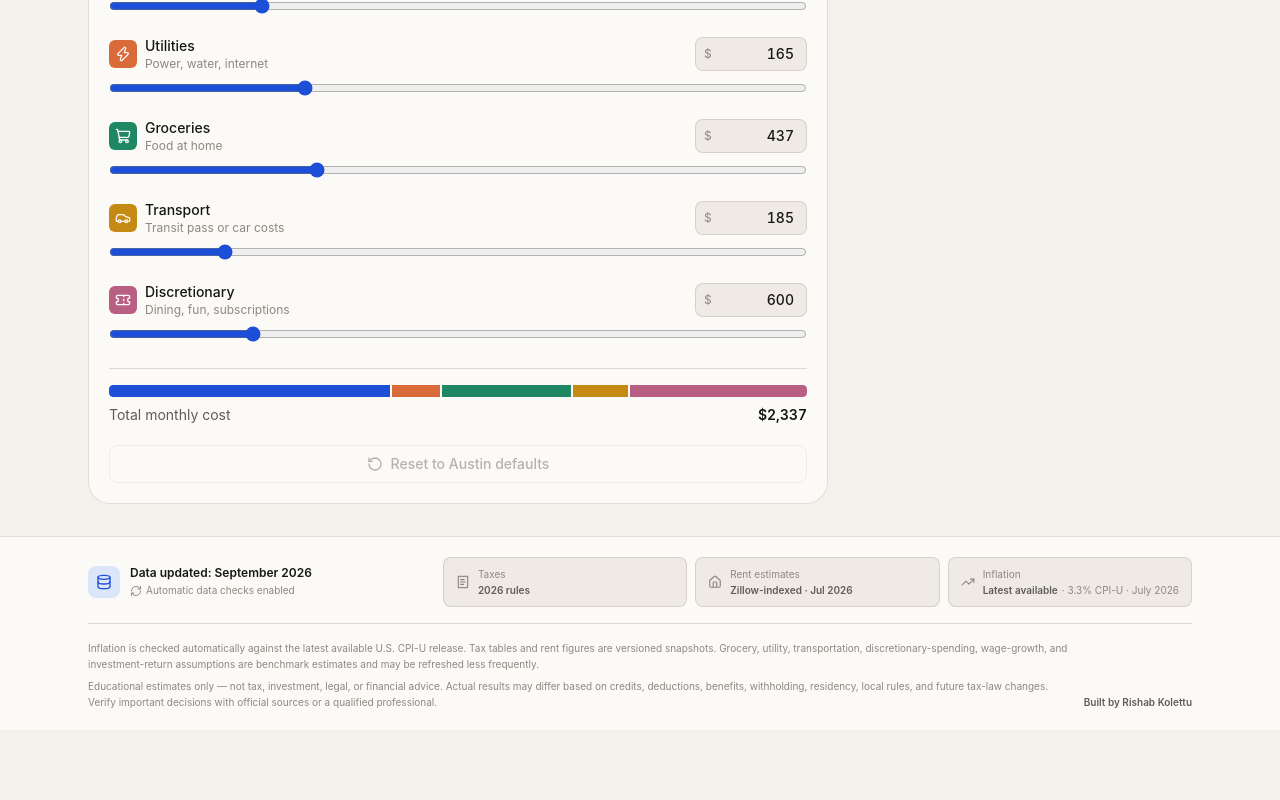
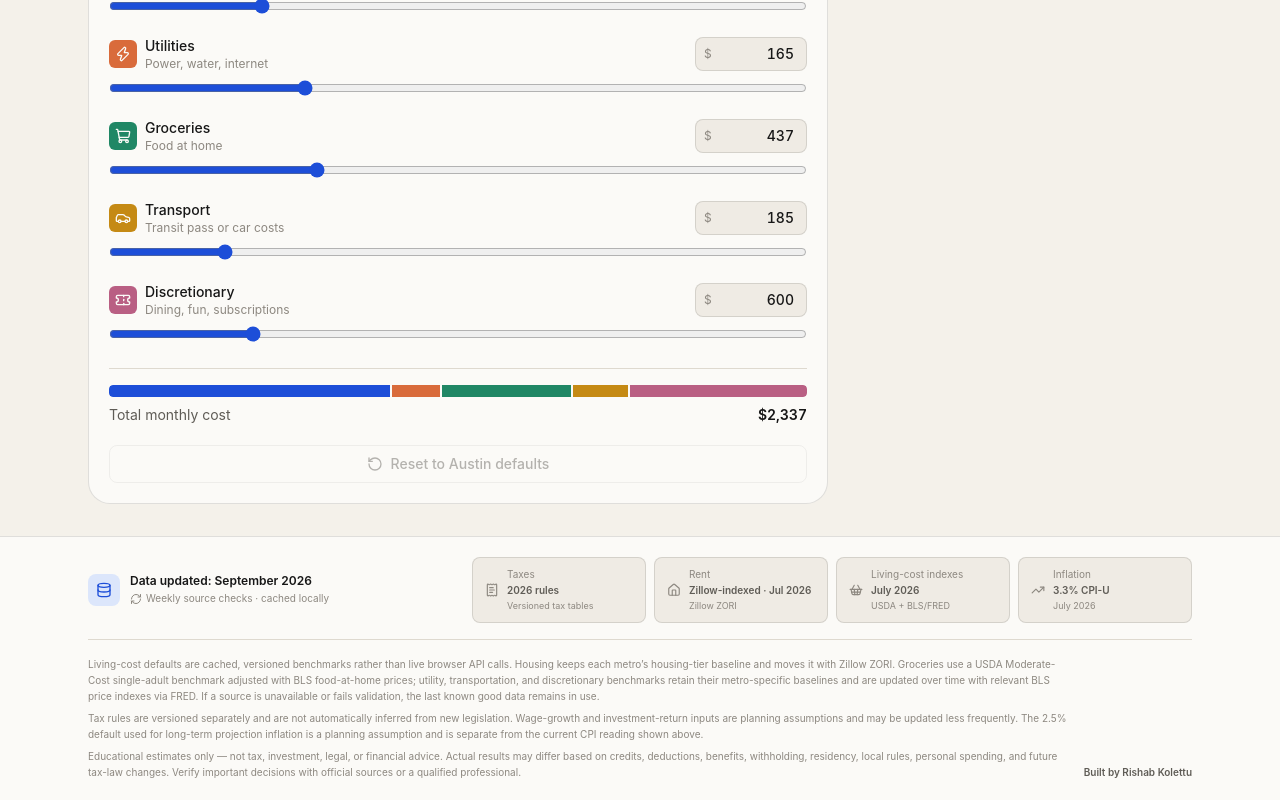
Before and after one commit to rkolettu/take-home-savings-calculator, a React (Vite) app: page / in a window 1280 px wide. Shown: the part 994-1794 px from the top of the page. Before the commit the page ends 1724 px from the top, so only its background shows below. Built offline with nearby package versions, Linux system fonts and the light colour scheme.

Commit message:
Explain cached public data sources in footer

```diff
--- a/src/components/DataFreshness.tsx
+++ b/src/components/DataFreshness.tsx
@@ -1,21 +1,36 @@
-import { Database, Home, ReceiptText, RefreshCw, TrendingUp } from 'lucide-react'
+import {
+  Database,
+  Home,
+  ReceiptText,
+  RefreshCw,
+  ShoppingBasket,
+  TrendingUp,
+} from 'lucide-react'
 import liveData from '../data/liveData.json'
 
 const items = [
   {
     label: 'Taxes',
     value: liveData.taxes,
+    detail: 'Versioned tax tables',
     icon: ReceiptText,
   },
   {
-    label: 'Rent estimates',
+    label: 'Rent',
     value: liveData.rentEstimates,
+    detail: 'Zillow ZORI',
     icon: Home,
   },
   {
+    label: 'Living-cost indexes',
+    value: liveData.costIndexPeriod,
+    detail: 'USDA + BLS/FRED',
+    icon: ShoppingBasket,
+  },
+  {
     label: 'Inflation',
-    value: liveData.inflationLabel,
-    detail: `${(liveData.inflationRate * 100).toFixed(1)}% CPI-U · ${liveData.inflationPeriod}`,
+    value: `${(liveData.inflationRate * 100).toFixed(1)}% CPI-U`,
+    detail: liveData.inflationPeriod,
     icon: TrendingUp,
   },
 ]
@@ -39,12 +54,12 @@ export function DataFreshness() {
               </div>
               <div className="mt-0.5 flex items-center gap-1 text-[10px] text-[var(--text-muted)]">
                 <RefreshCw className="size-3" />
-                Automatic data checks enabled
+                Weekly source checks · cached locally
               </div>
             </div>
           </div>
 
-          <div className="grid gap-2 sm:grid-cols-3 lg:min-w-[580px]">
+          <div className="grid gap-2 sm:grid-cols-2 lg:min-w-[720px] lg:grid-cols-4">
             {items.map((item) => {
               const Icon = item.icon
               return (
@@ -58,11 +73,9 @@ export function DataFreshness() {
                     <div className="text-[var(--text-muted)]">{item.label}</div>
                     <div className="truncate font-semibold text-[var(--text-secondary)]">
                       {item.value}
-                      {'detail' in item && item.detail ? (
-                        <span className="ml-1 font-normal text-[var(--text-muted)]">
-                          · {item.detail}
-                        </span>
-                      ) : null}
+                    </div>
+                    <div className="truncate text-[9px] text-[var(--text-muted)]">
+                      {item.detail}
                     </div>
                   </div>
                 </div>
@@ -77,10 +90,13 @@ export function DataFreshness() {
         >
           <div className="space-y-1.5 text-[10px] leading-4 text-[var(--text-muted)]">
             <p>
-              Inflation is checked automatically against the latest available U.S. CPI-U release. Tax tables and rent figures are versioned snapshots. Grocery, utility, transportation, discretionary-spending, wage-growth, and investment-return assumptions are benchmark estimates and may be refreshed less frequently.
+              Living-cost defaults are cached, versioned benchmarks rather than live browser API calls. Housing keeps each metro’s housing-tier baseline and moves it with Zillow ZORI. Groceries use a USDA Moderate-Cost single-adult benchmark adjusted with BLS food-at-home prices; utility, transportation, and discretionary benchmarks retain their metro-specific baselines and are updated over time with relevant BLS price indexes via FRED. If a source is unavailable or fails validation, the last known good data remains in use.
             </p>
             <p>
-              Educational estimates only — not tax, investment, legal, or financial advice. Actual results may differ based on credits, deductions, benefits, withholding, residency, local rules, and future tax-law changes. Verify important decisions with official sources or a qualified professional.
+              Tax rules are versioned separately and are not automatically inferred from new legislation. Wage-growth and investment-return inputs are planning assumptions and may be updated less frequently. The 2.5% default used for long-term projection inflation is a planning assumption and is separate from the current CPI reading shown above.
+            </p>
+            <p>
+              Educational estimates only — not tax, investment, legal, or financial advice. Actual results may differ based on credits, deductions, benefits, withholding, residency, local rules, personal spending, and future tax-law changes. Verify important decisions with official sources or a qualified professional.
             </p>
           </div>
 
```
